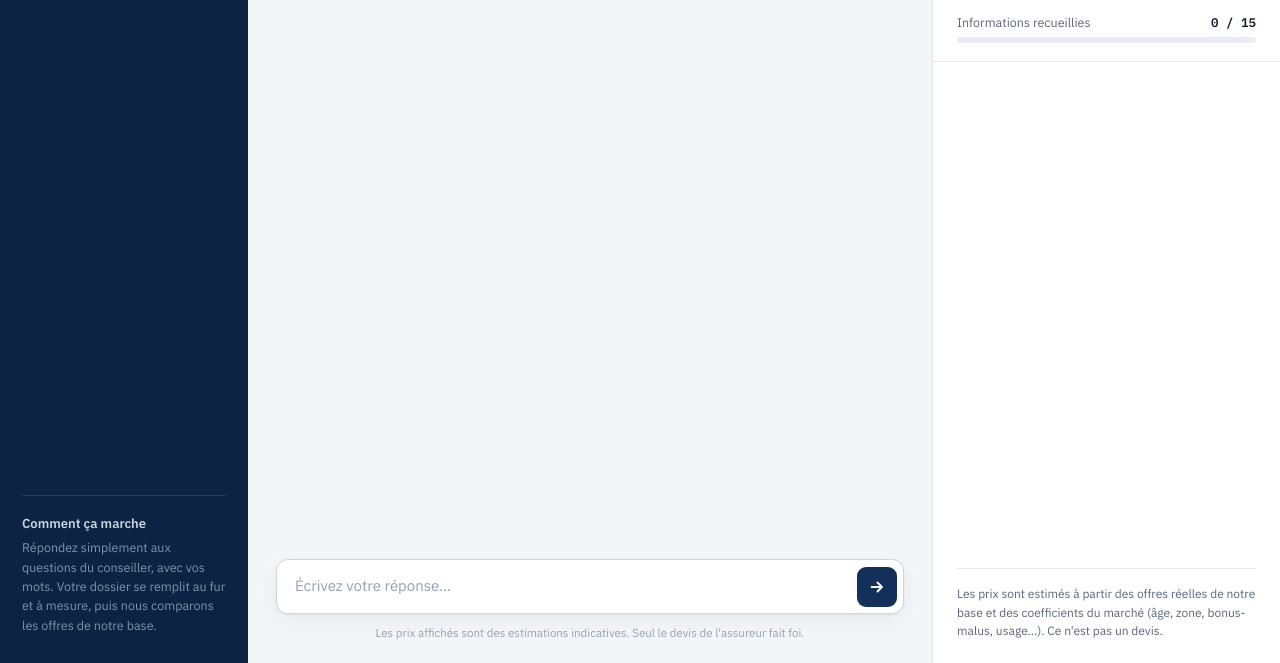
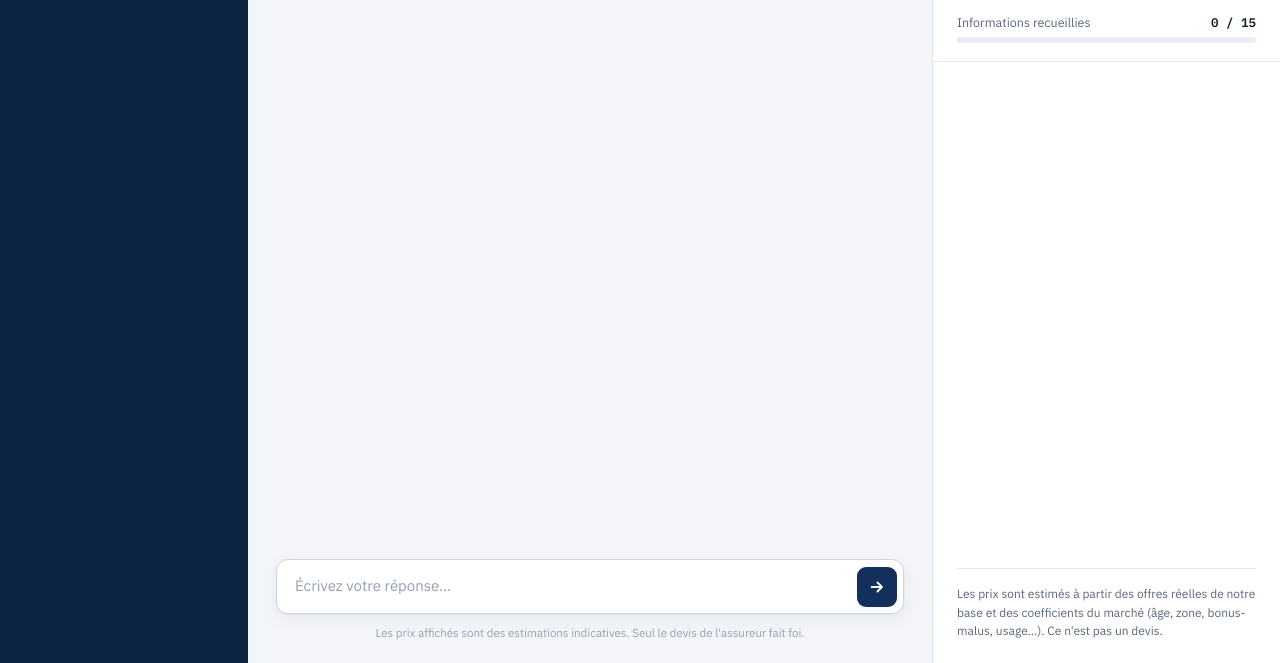
Before and after one commit to adam-hassen/assuria-profil-slm, a plain HTML site: page app/static/index.html in a window 1280 px wide. Shown: the part 137-800 px from the top of the page. Drawn offline with Linux system fonts and the light colour scheme; no server answers.

Commit message:
Retrait de l'encart « Comment ça marche »

```diff
--- a/app/static/index.html
+++ b/app/static/index.html
@@ -75,8 +75,6 @@
   li.a-venir .etape-nom { color: #8193ad; font-weight: 500; }
   .etape-detail { font-size: 12.5px; color: #8193ad; margin-top: 1px; overflow: hidden; text-overflow: ellipsis; white-space: nowrap; }
   li.actif .etape-detail { color: #b8c6da; }
-  .encart { margin-top: auto; border-top: 1px solid #22406b; padding-top: 18px; font-size: 12.5px; line-height: 1.55; color: #8193ad; }
-  .encart strong { display: block; color: #c9d3e2; font-weight: 600; margin-bottom: 4px; font-size: 13px; }
 
   /* ---------- conversation (centre) */
   .chat { display: flex; flex-direction: column; min-height: 0; background: var(--fond); }
@@ -252,10 +250,6 @@
   <nav class="parcours" aria-label="Étapes de la simulation">
     <h2>Votre devis</h2>
     <ol class="etapes" id="etapes"></ol>
-    <div class="encart">
-      <strong>Comment ça marche</strong>
-      Répondez simplement aux questions du conseiller, avec vos mots. Votre dossier se remplit au fur et à mesure, puis nous comparons les offres de notre base.
-    </div>
   </nav>
 
   <section class="chat" aria-label="Conversation">
```
